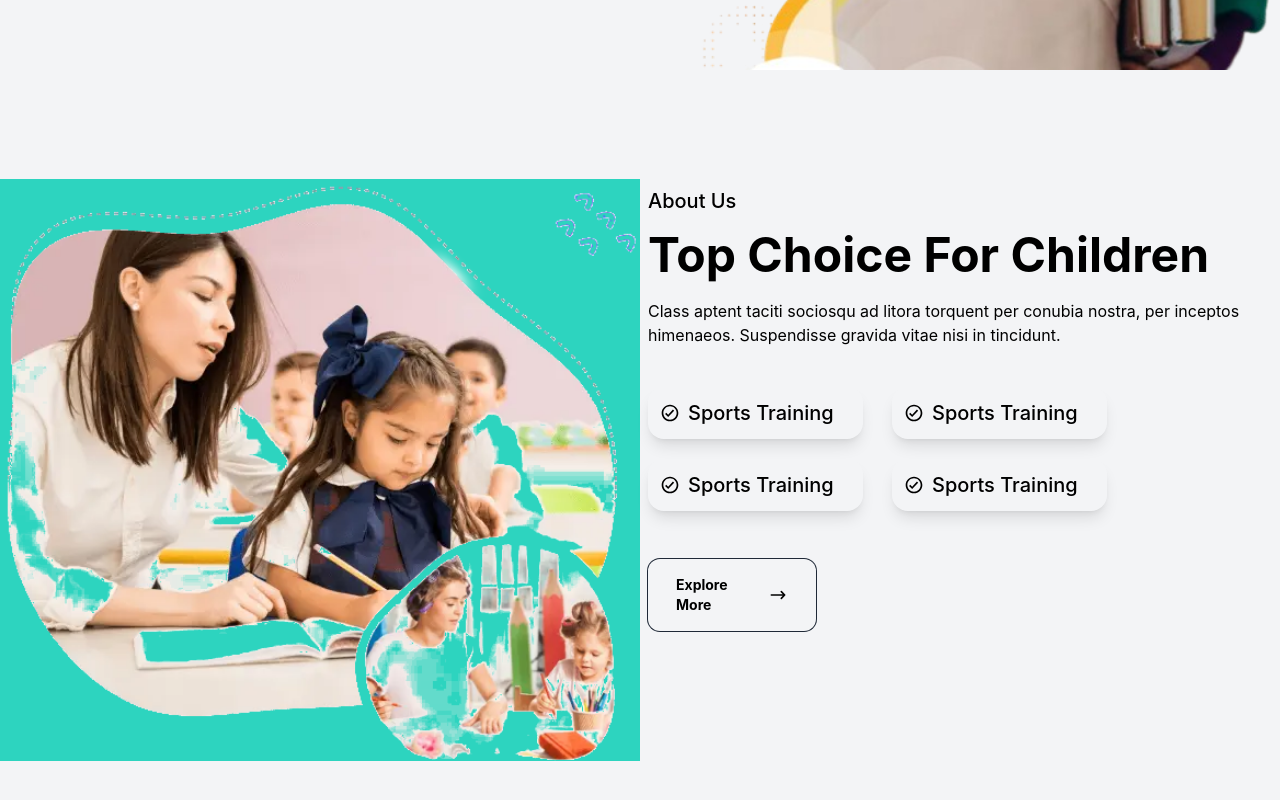
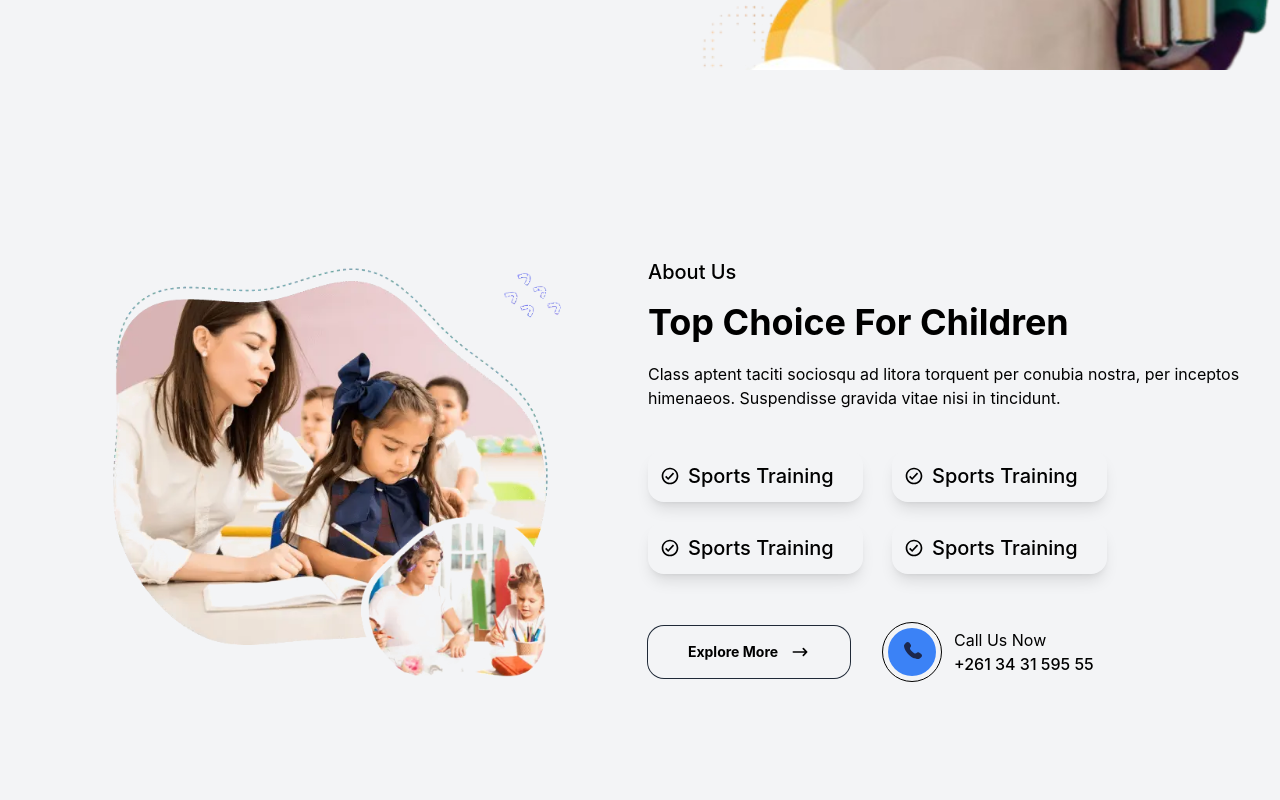
Before and after one commit to Tomefy5/Ankanin-ny-Soa, a React (Create React App) app: page / in a window 1280 px wide. Shown: the part 841-1641 px from the top of the page. Built offline with nearby package versions, Linux system fonts and the light colour scheme.

Commit message:
Responsive of about page

```diff
--- a/src/Components/About.js
+++ b/src/Components/About.js
@@ -2,26 +2,27 @@ import React from "react";
 import imageAbout from "../Assets/images/img_about.png";
 import iconArrowRight from "../Assets/icons/arrow-narrow-right-svgrepo-com.svg";
 import iconOkCircle from "../Assets/icons/ok-circle-svgrepo-com.svg"
+import iconPhone from "../Assets/icons/phone-svgrepo-com.svg"
 
 export default function About() {
   return (
     <div className="h-auto min-h-[100vh] bg-gray-100 flex llg:items-center llg:justify-center">
-      <div className="w-full container mx-auto grid grid-cols-1 llg:grid-cols-2">
-        <div className="bg-teal-400 w-full flex items-center justify-center">
+      <div className="w-full container mx-auto md:mx-6 lg:mx-0 grid grid-cols-1 llg:grid-cols-2">
+        <div className="w-full flex items-center justify-center md:justify-start lg:justify-center md:pl-8">
           <img
-            className="w-full object-cover"
+            className="w-full md:w-3/4 lg:w-11/12 xl:w-9/12 object-cover"
             src={imageAbout}
             alt="teacher with child"
           />
         </div>
         <div className="w-full p-2">
           <h2 className="font-medium mb-4 text-xl">About Us</h2>
-          <h1 className="font-bold text-3xl md:text-5xl">Top Choice For Children</h1>
+          <h1 className="font-bold text-3xl md:text-4xl">Top Choice For Children</h1>
           <p className="mt-5">
             Class aptent taciti sociosqu ad litora torquent per conubia nostra,
             per inceptos himenaeos. Suspendisse gravida vitae nisi in tincidunt.
           </p>
-          <div className=" mt-10 w-2/3 llg:w-full xl:w-3/4 lg:w-2/3 grid gap-5 grid-cols-1 md:grid-cols-2">
+          <div className=" mt-10 w-2/3 xl:w-3/4 lg:w-11/12 grid gap-5 grid-cols-1 md:grid-cols-2">
             <div className="flex items-center justify-start rounded-2xl w-[215px] px-3 py-3 shadow- shadow-lg">
               <img className="h-5 mr-2" src={iconOkCircle} alt="icon ok circle" />
               <span className="font-medium text-xl">Sports Training</span>
@@ -39,18 +40,29 @@ export default function About() {
               <span className="font-medium text-xl">Sports Training</span>
             </div>
           </div>
-          <div>
+          <div className="flex items-center justify-between md:justify-start flex-wrap w-[347px] md:w-full mt-5 md:mt-10 lg:mt-12">
             <a
               href="#explore"
-              className="flex items-center max-w-[168px] justify-between ring-1 ring-gray-800 rounded-xl mt-5 md:mt-10 lg:mt-12 py-3 md:py-4 px-5 md:px-7 "
+              className="flex items-center w-[168px] md:w-[202px] justify-center ring-1 ring-gray-800 rounded-2xl py-3 md:py-4 px-5 md:px-7 "
             >
-              <span className="mr-2 font-bold text-sm">Explore More</span>
+              <span className="mr-3 font-bold text-sm">Explore More</span>
               <img
                 className="h-5"
                 src={iconArrowRight}
                 alt="icon arrow right"
               />
             </a>
+            <div className="ml-8 flex items-center mt-6 md:mt-0">
+              <div className="h-[60px] w-[60px] flex items-center justify-center rounded-[50%] border border-black">
+                <div className="bg-blue-500 h-[48px] w-[48px] flex items-center justify-center rounded-[50%]">
+                  <img className="h-6" src={iconPhone} alt="icon phone" />
+                </div>
+              </div>
+              <div className="flex flex-col h-full ml-3">
+                <span className="font-normal">Call Us Now</span>
+                <span className="font-medium">+261 34 31 595 55</span>
+              </div>
+            </div>
           </div>
         </div>
       </div>
```
